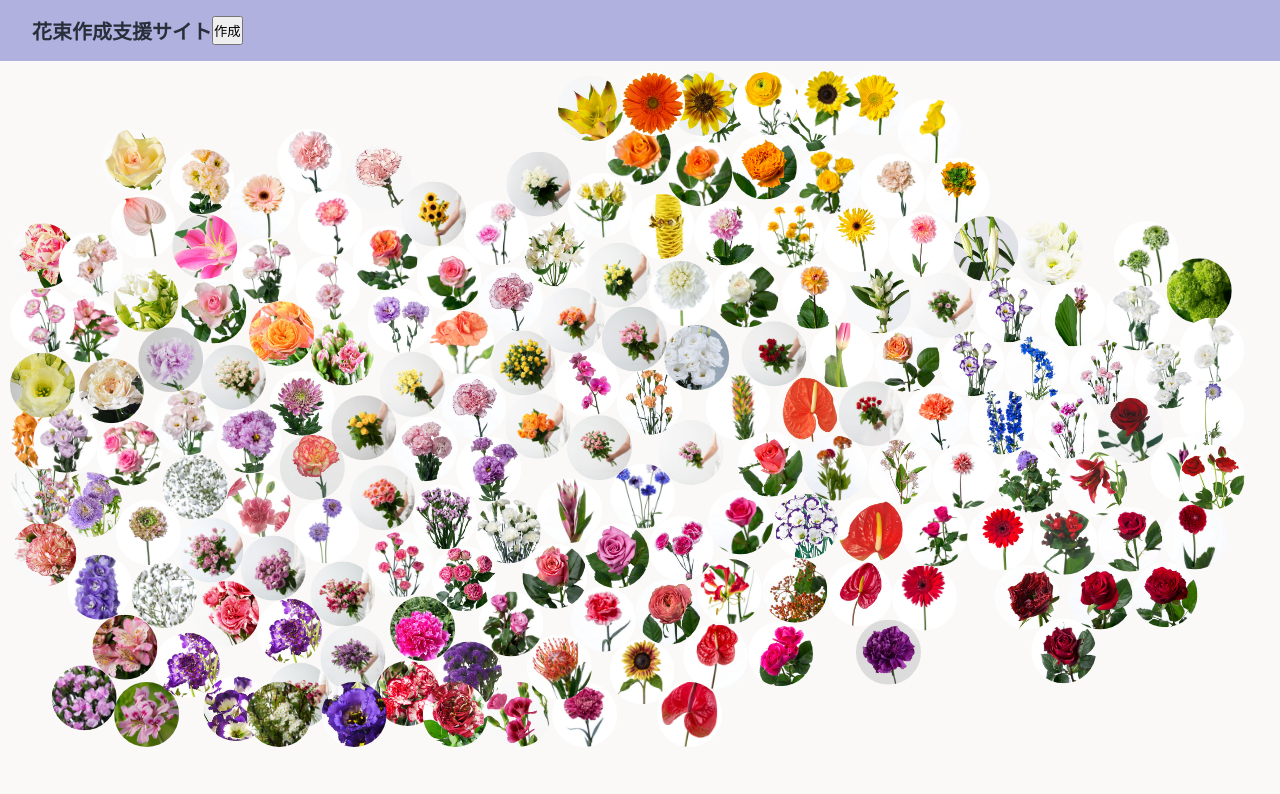
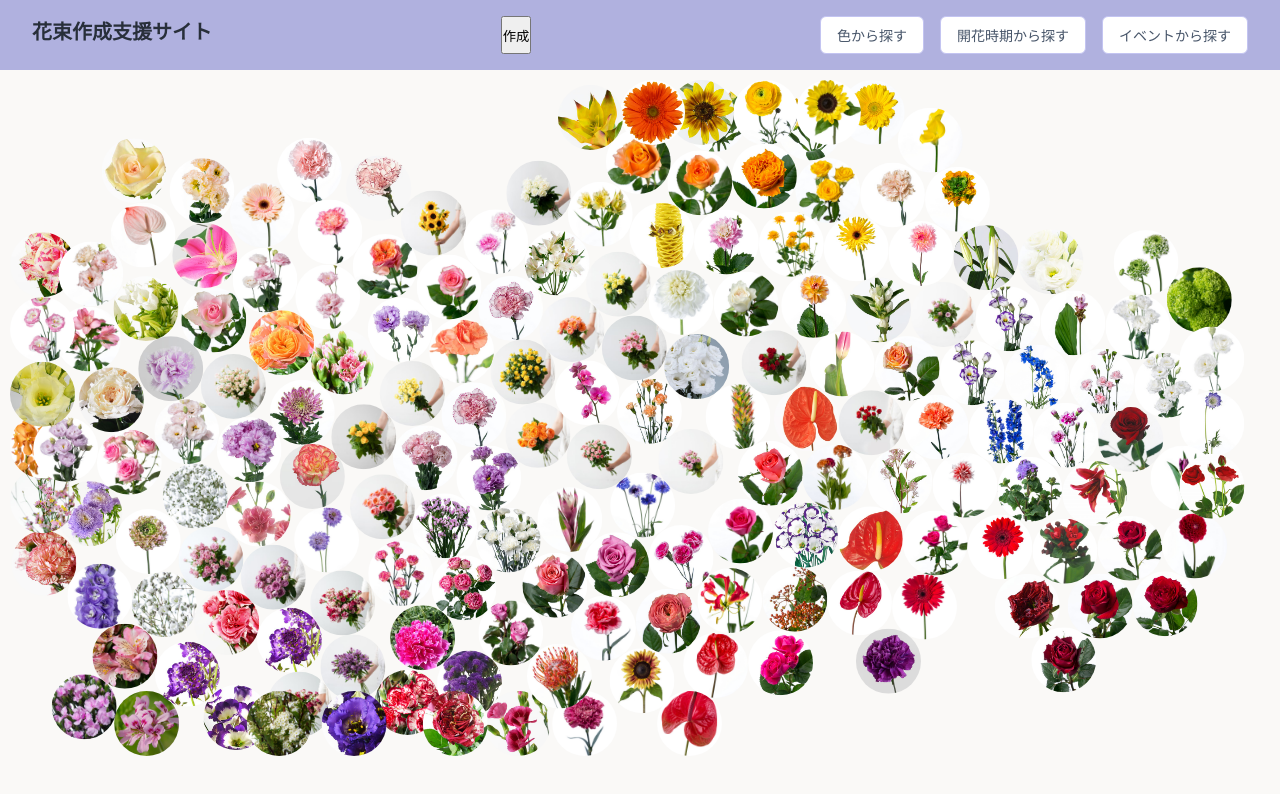
Before and after one commit to vdslab/theme2025-flower, a React (Vite) app: page / in a window 1280 px wide. Shown: the top 794 px of the page. Built offline with nearby package versions, Linux system fonts and the light colour scheme.

Commit message:
検索ボタンの追加

```diff
--- a/src/components/Header.jsx
+++ b/src/components/Header.jsx
@@ -19,6 +19,11 @@ const Header = () => {
         >
           {getImage ? "作成中..." : "作成"}
         </button>
+        <div className="search-content">
+          <button className="search-button">色から探す</button>
+          <button className="search-button">開花時期から探す</button>
+          <button className="search-button">イベントから探す</button>
+        </div>
       </header>
       {openGemini && (
         <GeminiApi
--- a/src/styles/Header.css
+++ b/src/styles/Header.css
@@ -2,6 +2,7 @@
   padding: 1rem 2rem;
   display: flex;
   background-color: #b0b1df;
+  justify-content: space-between;
 }
 
 .site-title {
@@ -9,3 +10,27 @@
   font-weight: bold;
   color: #282f3a;
 }
+
+.search-content {
+  display: flex;
+  gap: 1rem;
+}
+
+.search-button {
+  padding: 8px 16px;
+  background-color: white;
+  border: 1px solid #c3c4f1;
+  border-radius: 6px;
+  cursor: pointer;
+  font-size: 14px;
+  color: #475569;
+  transition: all 0.2s;
+  display: flex;
+  align-items: center;
+  justify-content: center;
+}
+
+.search-button:hover {
+  background-color: #fbf8fc;
+  border-color: #c3c4f1;
+}
```
